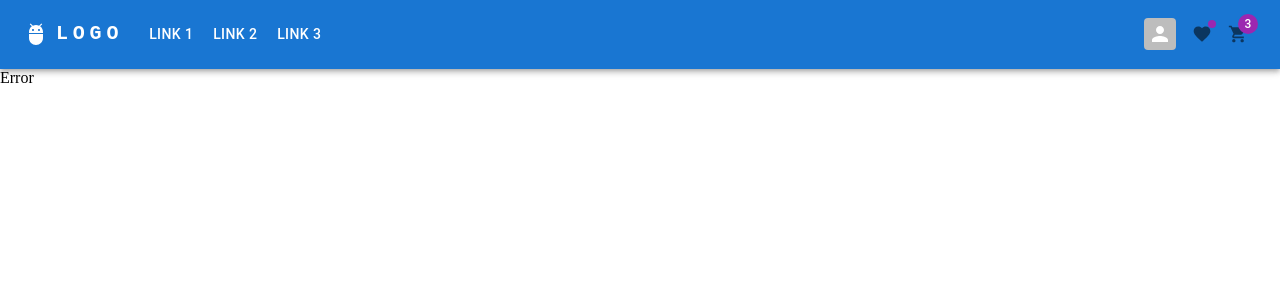
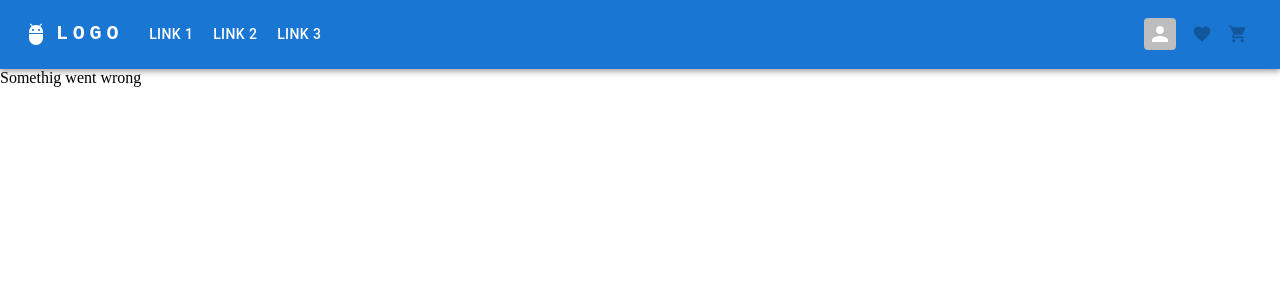
Before and after one commit to NachoGuardo1/LoginHooks, a React (Vite) app: page /error in a window 1280 px wide. Shown: the top 300 px of the page. Built offline with nearby package versions, Linux system fonts and the light colour scheme.

Commit message:
funcionalidad de cart y favs y visual

```diff
--- a/src/App.jsx
+++ b/src/App.jsx
@@ -6,18 +6,23 @@ import "./styles/App.css";
 import { HomePage } from "./pages/HomePage";
 import { LoginPage } from "./pages/LoginPage";
 import { RegisterPage } from "./pages/RegisterPage";
+import { ProductsProvider } from "./context/ProductsContext";
+import { FavsPage } from "./pages/FavsPage";
 
 function App() {
   return (
     <>
       <AuthProvider>
+        <ProductsProvider>
           <NavBarApp />
           <Routes>
             <Route path="/" element={<HomePage />} />
             <Route path="/login" element={<LoginPage />} />
             <Route path="/register" element={<RegisterPage />} />
+            <Route path="/favs" element={<FavsPage />} />
             <Route path="*" element={<Error />} />
           </Routes>
+        </ProductsProvider>
       </AuthProvider>
     </>
   );
--- /dev/null
+++ b/src/components/DialogCart.jsx
@@ -0,0 +1,35 @@
+import { Badge, Dialog, IconButton } from "@mui/material";
+import ShoppingCartIcon from "@mui/icons-material/ShoppingCart";
+import React, { useContext, useState } from "react";
+import { productsContext } from "../context/ProductsContext";
+
+export const DialogCart = () => {
+  const { cart } = useContext(productsContext);
+  const [open, setOpen] = useState(false);
+
+  const handleClickOpen = () => {
+    setOpen(true);
+  };
+  const handleClose = () => {
+    setOpen(false);
+  };
+
+  return (
+    <>
+      <Dialog onClose={handleClose} open={open}>
+        Carrito
+      </Dialog>
+      {cart.length !== 0 ? (
+        <IconButton onClick={handleClickOpen}>
+          <Badge badgeContent={cart.length} color="secondary">
+            <ShoppingCartIcon fontSize="small" />
+          </Badge>
+        </IconButton>
+      ) : (
+        <IconButton disabled>
+          <ShoppingCartIcon fontSize="small" />
+        </IconButton>
+      )}
+    </>
+  );
+};
--- /dev/null
+++ b/src/components/DialogDescription.jsx
@@ -0,0 +1,24 @@
+import { Dialog, Fab } from "@mui/material";
+import React, { useState } from "react";
+import Visibility from "@mui/icons-material/Visibility";
+
+export const DialogDescription = ({ product }) => {
+  const [open, setOpen] = useState(false);
+
+  const handleClickOpen = () => {
+    setOpen(true);
+  };
+  const handleClose = () => {
+    setOpen(false);
+  };
+  return (
+    <>
+      <Fab size="small" onClick={handleClickOpen}>
+        <Visibility size="small" />
+      </Fab>
+      <Dialog onClose={handleClose} open={open}>
+        {product.description}
+      </Dialog>
+    </>
+  );
+};
--- a/src/components/Error.jsx
+++ b/src/components/Error.jsx
@@ -1,5 +1,5 @@
 import React from "react";
 
 export const Error = () => {
-  return <div>Error</div>;
+  return <div>Somethig went wrong</div>;
 };
--- a/src/components/NavBarApp.jsx
+++ b/src/components/NavBarApp.jsx
@@ -18,10 +18,13 @@ import { Badge, Divider, ListItemButton } from "@mui/material";
 import FavoriteIcon from "@mui/icons-material/Favorite";
 import ShoppingCartIcon from "@mui/icons-material/ShoppingCart";
 import Logout from "@mui/icons-material/Logout";
+import { productsContext } from "../context/ProductsContext";
+import { DialogCart } from "./DialogCart";
 
 export const NavBarApp = () => {
   const navigate = useNavigate();
   const { userData, userLogged, onLogout } = React.useContext(authContext);
+  const { favs, cart } = React.useContext(productsContext);
   const [anchorElNav, setAnchorElNav] = React.useState(null);
   const [anchorElUser, setAnchorElUser] = React.useState(null);
 
@@ -63,7 +66,7 @@ export const NavBarApp = () => {
             >
               LOGO
             </Typography>
-
+            {/* LINKS XS */}
             <Box sx={{ flexGrow: 1, display: { xs: "flex", md: "none" } }}>
               <IconButton
                 size="large"
@@ -123,6 +126,7 @@ export const NavBarApp = () => {
             >
               LOGO
             </Typography>
+            {/* LINKS LG */}
             <Box sx={{ flexGrow: 1, display: { xs: "none", md: "flex" } }}>
               <Button
                 onClick={handleCloseNavMenu}
@@ -156,17 +160,22 @@ export const NavBarApp = () => {
                       : null}
                   </Avatar>
                 </IconButton>
-                <IconButton>
-                  <Badge variant="dot" color="secondary">
+                {/* BTN FAV */}
+                {favs.length !== 0 ? (
+                  <IconButton onClick={() => navigate("/favs")}>
+                    <Badge variant="dot" color="secondary">
+                      <FavoriteIcon fontSize="small" />
+                    </Badge>
+                  </IconButton>
+                ) : (
+                  <IconButton disabled>
                     <FavoriteIcon fontSize="small" />
-                  </Badge>
-                </IconButton>
-                <IconButton>
-                  <Badge badgeContent={3} color="secondary">
-                    <ShoppingCartIcon fontSize="small" />
-                  </Badge>
-                </IconButton>
+                  </IconButton>
+                )}
+                {/* BTN CART */}
+                <DialogCart />
               </Tooltip>
+              {/* MENU USER */}
               <Menu
                 sx={{ mt: "45px" }}
                 id="menu-appbar"
--- a/src/components/ProductList.jsx
+++ b/src/components/ProductList.jsx
@@ -1,13 +1,10 @@
-import React, { useEffect, useState } from "react";
+import React, { useContext, useEffect, useState } from "react";
 import { ProductsService } from "../services/ProductsService";
 import {
   Badge,
   Box,
   Card,
-  CardContent,
   CardMedia,
-  Collapse,
-  Dialog,
   Fab,
   Grid,
   IconButton,
@@ -16,32 +13,39 @@ import {
 import FavoriteIcon from "@mui/icons-material/Favorite";
 import FavoriteBorderIcon from "@mui/icons-material/FavoriteBorder";
 import AddShoppingCartIcon from "@mui/icons-material/AddShoppingCart";
+import RemoveShoppingCartIcon from "@mui/icons-material/RemoveShoppingCart";
 
-import Visibility from "@mui/icons-material/Visibility";
+import { useNavigate } from "react-router-dom";
+import { ProductsReducer } from "../reducers/ProductsReducer";
+import { productsContext } from "../context/ProductsContext";
+import { DialogDescription } from "./DialogDescription";
 
 export const ProductList = () => {
-  const [productos, setProductos] = useState([]);
+  const [state, dispatch] = ProductsReducer();
+  const navigate = useNavigate();
+  const { addToCart, removeFromCart, cart, favs, addToFavs, removeFromFavs } =
+    useContext(productsContext);
+
   useEffect(() => {
     getProducts();
   }, []);
   const getProducts = async () => {
+    try {
       const response = await ProductsService.GET();
-    setProductos(response.data);
-  };
-  const [open, setOpen] = React.useState(false);
-
-  const handleClickOpen = () => {
-    setOpen(true);
-  };
-  const handleClose = () => {
-    setOpen(false);
+      dispatch({ type: "FETCH_SUCCESS", payload: response.data });
+    } catch (error) {
+      dispatch({ type: "FETCH_ERROR" });
+      navigate("/error");
+    }
   };
 
   return (
     <Grid container justifyContent="center" gap={4} marginTop={4}>
-      {productos.map((product) => (
-        <Grid item xs={8} sm={5} md={4} lg={3}>
-          <Card key={product.id} sx={{ maxHeight: 450 }}>
+      {state.loading
+        ? "loading.."
+        : state.products.map((product) => (
+            <Grid item xs={8} sm={5} md={4} lg={3} key={product.id}>
+              <Card sx={{ maxHeight: 450 }}>
                 {/* BTN FAV Y MORE */}
                 <Box
                   sx={{
@@ -51,15 +55,20 @@ export const ProductList = () => {
                     margin: 1,
                   }}
                 >
-              {/* <Fab size="small" color="error">
+                  {favs.find((item) => item.id === product.id) ? (
+                    <Fab
+                      size="small"
+                      color="error"
+                      onClick={() => removeFromFavs(product.id)}
+                    >
                       <FavoriteIcon size="small" />
-              </Fab> */}
-              <Fab size="small">
+                    </Fab>
+                  ) : (
+                    <Fab size="small" onClick={() => addToFavs(product)}>
                       <FavoriteBorderIcon color="error" size="small" />
                     </Fab>
-              <Fab size="small" onClick={handleClickOpen}>
-                <Visibility size="small" />
-              </Fab>
+                  )}
+                  <DialogDescription product={product} />
                 </Box>
                 {/* IMAGEN */}
                 <CardMedia
@@ -73,7 +82,7 @@ export const ProductList = () => {
                     <Typography
                       variant="h3"
                       textAlign="start"
-                  color="text.primary"
+                      color="text.secondary"
                       fontSize="14px"
                       marginBottom={3}
                     >
@@ -93,27 +102,28 @@ export const ProductList = () => {
                       alignItems: "end",
                     }}
                   >
-                <IconButton aria-label="share">
-                  <Badge badgeContent={3}>
+                    {cart.find((item) => item.id === product.id) ? (
+                      <IconButton
+                        aria-label="share"
+                        onClick={() => removeFromCart(product.id)}
+                      >
+                        <Badge>
+                          <RemoveShoppingCartIcon color="error" />
+                        </Badge>
+                      </IconButton>
+                    ) : (
+                      <IconButton
+                        aria-label="share"
+                        onClick={() => addToCart(product)}
+                      >
+                        <Badge>
                           <AddShoppingCartIcon color="success" />
                         </Badge>
                       </IconButton>
+                    )}
                   </Grid>
                 </Grid>
               </Card>
-          <Collapse timeout="auto" unmountOnExit>
-            <CardContent sx={{ textAlign: "center" }}>
-              <Typography variant="body2" color="text.secondary">
-                {product.description}
-              </Typography>
-            </CardContent>
-          </Collapse>
-          <Dialog onClose={handleClose} open={open}>
-            Lorem, ipsum dolor sit amet consectetur adipisicing elit. Molestias,
-            labore aut similique, mollitia quia quas voluptate nobis animi ipsam
-            assumenda odit, explicabo dolor! Harum odio incidunt recusandae
-            fuga? Deserunt, assumenda.
-          </Dialog>
             </Grid>
           ))}
     </Grid>
--- /dev/null
+++ b/src/context/ProductsContext.jsx
@@ -0,0 +1,85 @@
+import { createContext, useState } from "react";
+
+const productsContext = createContext();
+const localCart = JSON.parse(localStorage.getItem("cart")) || [];
+const localFavs = JSON.parse(localStorage.getItem("favs")) || [];
+
+const ProductsProvider = ({ children }) => {
+  const [cart, setCart] = useState(localCart);
+  const [favs, setFavs] = useState(localFavs);
+
+  const addToCart = (item) => {
+    const inCart = cart.find((i) => i.id === item.id);
+    if (inCart) {
+      const newCart = cart.map((product) => {
+        if (product.id === item.id) {
+          return { ...product, quantity: product.quantity + 1 };
+        }
+        return product;
+      });
+      setCart(newCart);
+      localStorage.setItem("cart", JSON.stringify(newCart));
+    } else {
+      const newCart = [...cart, { ...item, quantity: 1 }];
+      setCart(newCart);
+      localStorage.setItem("cart", JSON.stringify(newCart));
+    }
+  };
+  const removeFromCart = (productId) => {
+    const newCart = cart.filter((p) => p.id !== productId);
+    setCart(newCart);
+    localStorage.setItem("cart", JSON.stringify(newCart));
+  };
+  const cleanCart = () => {
+    setCart([]);
+    localStorage.removeItem("carrito");
+  };
+  const addToFavs = (item) => {
+    const newFavs = [...favs, item];
+    setFavs(newFavs);
+    localStorage.setItem("favs", JSON.stringify(newFavs));
+  };
+  const removeFromFavs = (productId) => {
+    const newFavs = favs.filter((item) => item.id !== productId);
+    setFavs(newFavs);
+    localStorage.setItem("favs", JSON.stringify(newFavs));
+  };
+
+  const deductProduct = (item) => {
+    const selectedItem = cart.find((i) => i.id === item.id);
+    if (selectedItem) {
+      const newCart = cart.map((product) => {
+        if (product.id === item.id && product.quantity > 1) {
+          return { ...product, quantity: product.quantity - 1 };
+        }
+        return product;
+      });
+      setCart(newCart);
+      localStorage.setItem("cart", JSON.stringify(newCart));
+    }
+  };
+
+  const total = cart.reduce((acumulador, product) => {
+    return acumulador + product.price * product.quantity;
+  }, 0);
+
+  return (
+    <productsContext.Provider
+      value={{
+        addToCart,
+        removeFromCart,
+        cleanCart,
+        cart,
+        favs,
+        addToFavs,
+        removeFromFavs,
+        deductProduct,
+        total,
+      }}
+    >
+      {children}
+    </productsContext.Provider>
+  );
+};
+
+export { productsContext, ProductsProvider };
--- /dev/null
+++ b/src/pages/FavsPage.jsx
@@ -0,0 +1,5 @@
+import React from "react";
+
+export const FavsPage = () => {
+  return <div>FavsPage</div>;
+};
--- /dev/null
+++ b/src/reducers/ProductsReducer.jsx
@@ -0,0 +1,25 @@
+import { useReducer } from "react";
+
+const initialState = { loading: true, products: [] };
+
+const reducer = (state, action) => {
+  switch (action.type) {
+    case "FETCH_SUCCESS":
+      return {
+        loading: false,
+        products: action.payload,
+      };
+    case "FETCH_ERROR":
+      return {
+        loading: false,
+        products: [],
+      };
+
+    default:
+      return state;
+  }
+};
+
+export const ProductsReducer = () => {
+  return useReducer(reducer, initialState);
+};
--- a/src/services/ProductsService.jsx
+++ b/src/services/ProductsService.jsx
@@ -2,9 +2,7 @@ import axios from "axios";
 
 export const ProductsService = {
   GET: () => {
-    return axios.get(
-      "https://fakestoreapi.com/products/category/men's clothing"
-    );
+    return axios.get("https://fakestoreapi.com/products");
   },
   POST: () => {
     return axios.post("");
```
Lines whose indentation alone changed are shown as unchanged.
